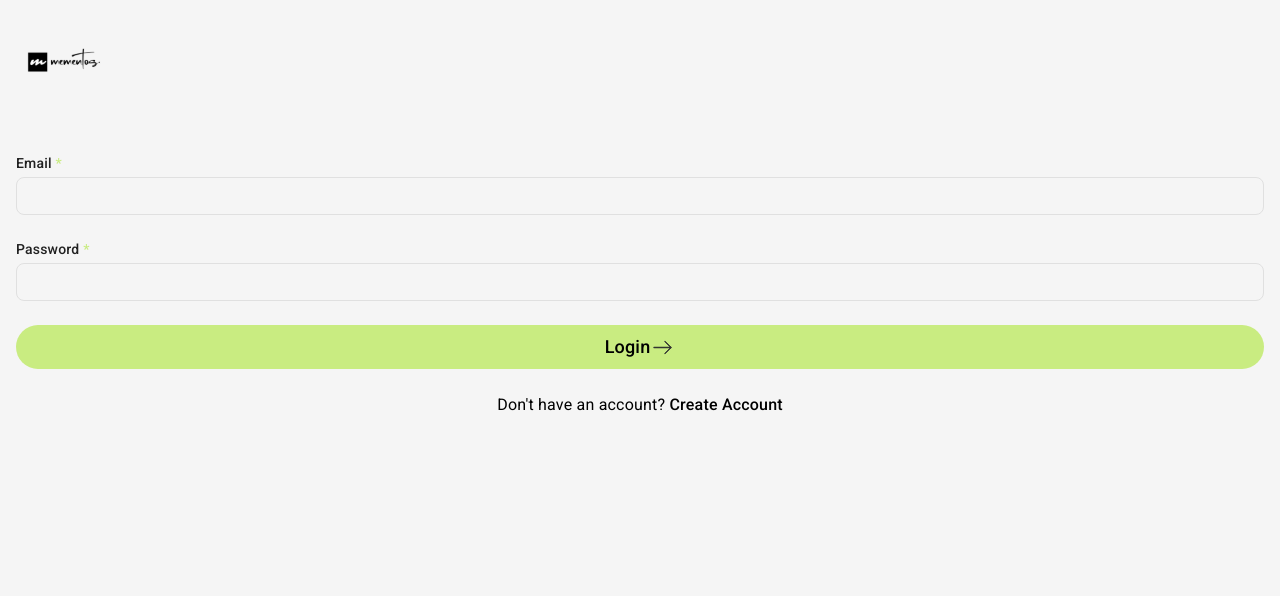
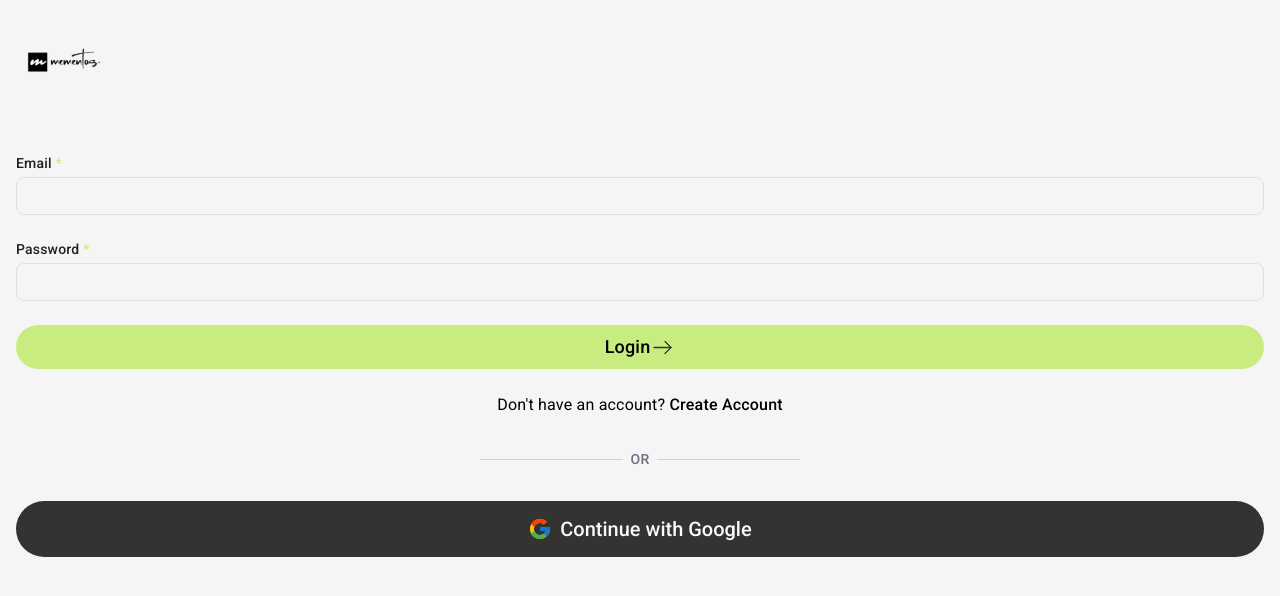
Before and after one commit to Mementos-Print/mementos-frontend, a React (Vite) app: page /auth/user/signin in a window 1280 px wide. Shown: the top 596 px of the page. Built offline with nearby package versions, Linux system fonts and the light colour scheme; no server answers.

Commit message:
update: auth-google

```diff
--- a/src/App.tsx
+++ b/src/App.tsx
@@ -1,8 +1,4 @@
-import {
-  BrowserRouter as Router,
-  Routes,
-  Route,
-} from "react-router-dom";
+import { BrowserRouter as Router, Routes, Route } from "react-router-dom";
 import Home from "./pages/Home";
 import PostCard from "./pages/(users)/PostCard";
 import PhotoStripe from "./pages/(users)/PhotoStripe";
@@ -16,9 +12,10 @@ import SignIn from "./pages/auth/Signin";
 import NotFound from "./pages/NotFound";
 import AuthRoute from "./pages/auth/AuthRoute";
 import useRefreshToken from "./hooks/useRefreshToken";
+import AuthCallback from "./pages/auth/AuthCallback";
 
 function App() {
-  useRefreshToken()
+  useRefreshToken();
 
   return (
     <Router>
@@ -26,6 +23,7 @@ function App() {
         {/* User Routes */}
         <Route path="/" element={<Navigation />}>
           <Route index={true} element={<Home />} />
+          <Route path="/auth/callback" element={<AuthCallback />} />
           <Route path="/auth/user/" element={<AuthRoute />}>
             <Route path="signin" element={<SignIn />} />
             <Route path="signup" element={<SignUp />} />
@@ -33,7 +31,7 @@ function App() {
           <Route path="/user/dashboard" element={<ProtectedRoute />}>
             <Route index={true} element={<GetStarted />} />
             <Route path="polaroid" element={<Polaroid />} />
-            <Route path="postcard" element={<PostCard />}  />
+            <Route path="postcard" element={<PostCard />} />
             <Route path="photostripe" element={<PhotoStripe />} />
             <Route path="get-started" element={<GetStarted />} />
           </Route>
--- a/src/components/ui/Auth.tsx
+++ b/src/components/ui/Auth.tsx
@@ -1,5 +1,6 @@
 import { Link } from "react-router-dom";
-import { ArrowRight } from "../../assets/icons/Icon";
+import { ArrowRight, GoogleIcon } from "../../assets/icons/Icon";
+
 
 interface FormBodyProps {
   children: React.ReactNode;
@@ -72,13 +73,36 @@ interface FormFootProps {
 }
 export const FormFoot = ({ ques, option, linkTo }: FormFootProps) => {
   return (
-    <>
+    <div className="flex flex-col items-center gap-8 mb-2">
       <p className="text-base font-normal text-center">
         {ques}{" "}
         <Link to={linkTo}>
           <span className="font-medium">{option}</span>
         </Link>
       </p>
-    </>
+      <div className="flex items-center w-full max-w-xs gap-2">
+        <div className="flex-1 h-px bg-gray-300" />
+        <span className="text-sm text-gray-500">OR</span>
+        <div className="flex-1 h-px bg-gray-300" />
+      </div>
+    </div>
   );
 };
+export const AuthGoogle = () => {
+
+
+  const handleGoogle = () => {
+  // window.location.href = "https://mementos-backend-jqdl.onrender.com/users/auth/google"
+  };
+  return (
+    <div
+      className="bg-[#333431] flex items-center gap-2 rounded-[60px] justify-center py-4 text-xl"
+      onClick={handleGoogle}
+    >
+      <GoogleIcon />
+      <p className="text-[#FAFAFA] leading-6 tracking-normal">
+        Continue with Google
+      </p>
+    </div>
+  );
+};
--- /dev/null
+++ b/src/pages/auth/AuthCallback.tsx
@@ -0,0 +1,27 @@
+import { useNavigate } from "react-router-dom";
+import { useSetSelected } from "../../hooks/useSetSelected";
+import { useEffect } from "react";
+
+const AuthCallback = () => {
+  const navigate = useNavigate();
+  const setSelected = useSetSelected();
+  useEffect(() => {
+    const params = new URLSearchParams(window.location.search);
+    const token = params.get("accessToken");
+    if (token) {
+      setSelected("accessToken", token);
+      console.log(token)
+      navigate("/user/dashboard");
+    } else {
+      console.log("No access token received");
+      navigate("/");
+    }
+  }, []);
+  return (
+    <div>
+      <img src="/Logo_Mementos.svg" alt="logo" />
+    </div>
+  );
+};
+
+export default AuthCallback;
--- a/src/pages/auth/ProtectedRoute.tsx
+++ b/src/pages/auth/ProtectedRoute.tsx
@@ -4,7 +4,7 @@ import { useAppState } from "../../hooks/useAppState";
 const ProtectedRoute = () => {
   const { accessToken, authLoading } = useAppState();
   if (authLoading) return(
-    <div className="">
+    <div>
       <img src="/Logo_Mementos.svg" alt="logo" />
     </div>
   )
--- a/src/pages/auth/Signin.tsx
+++ b/src/pages/auth/Signin.tsx
@@ -1,4 +1,5 @@
 import {
+  AuthGoogle,
   FormBody,
   FormFoot,
   Input,
@@ -52,13 +53,14 @@ const SignIn = () => {
           value={password}
           onChange={(e) => setPassword(e.target.value)}
         />
-        {/* <p className="text-right mb-11">Forgot Password?</p> */}
+        {/* <p className="text-riaught mb-11">Forgot Password?</p> */}
         <SubmitButton type="Login" isLoading={loading} />
         <FormFoot
           ques="Don't have an account?"
           option="Create Account"
           linkTo="/auth/user/signup"
         />
+        <AuthGoogle />
       </FormBody>
       <ToastContainer />
     </>
--- a/src/pages/auth/Signup.tsx
+++ b/src/pages/auth/Signup.tsx
@@ -1,5 +1,6 @@
 import { useState } from "react";
 import {
+  AuthGoogle,
   FormBody,
   FormFoot,
   Input,
@@ -71,6 +72,7 @@ const SignUp = () => {
           option="Login"
           linkTo="/auth/user/signin"
         />
+        <AuthGoogle />
       </FormBody>
       <ToastContainer />
     </>
--- a/src/pages/auth/auth.ts
+++ b/src/pages/auth/auth.ts
@@ -46,3 +46,7 @@ export const logout = async(accessToken: string)=>{
   });
   return response.data;
 }
+export const authGoogle = async()=>{
+  const response = await API.get('users/auth/google',{})
+  return response.data
+}
```
